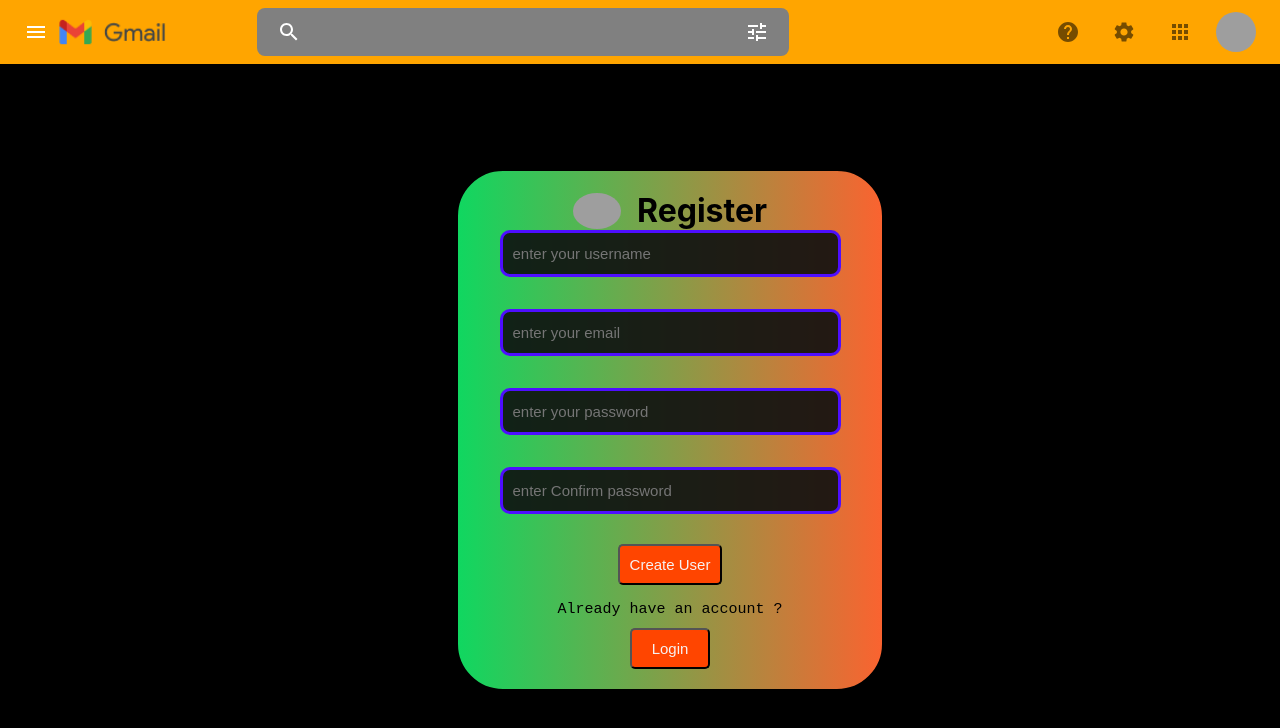
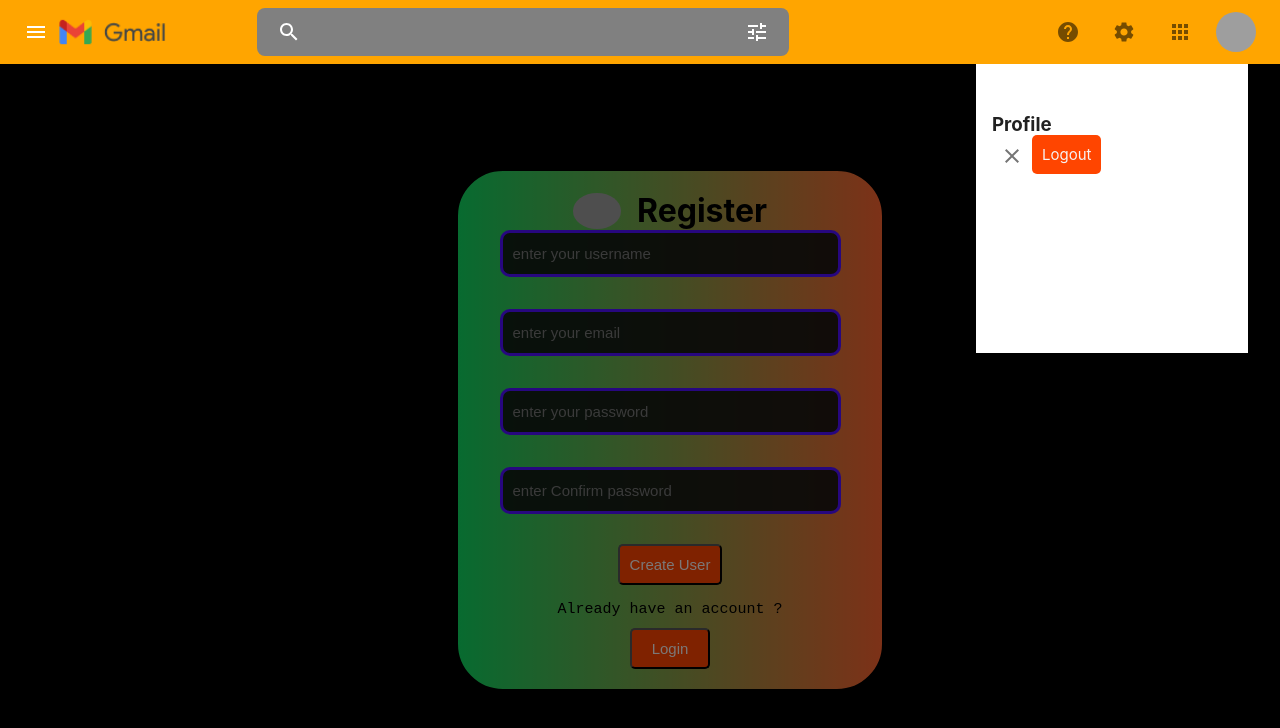
Before and after one commit to Narasimman2067/gmail-clone-app, a React (Create React App) app: page / in a window 1280 px wide. Both pictures are taken after a click on the element 1236 px from the left and 32 px from the top of the page. Shown: the top 728 px of the page. Built offline with nearby package versions, Linux system fonts and the light colour scheme; no server answers; grey boxes are pictures that could not be loaded.

Commit message:
new commit

```diff
--- a/src/components1/Header.js
+++ b/src/components1/Header.js
@@ -1,29 +1,54 @@
-import React from "react";
-import { AppBar, Avatar, Box, IconButton, InputBase, Toolbar,styled} from "@mui/material";
+import React, { useState } from "react";
+import {
+  AppBar,
+  Avatar,
+  Box,
+  Dialog,
+  IconButton,
+  InputBase,
+  Toolbar,
+  styled,
+} from "@mui/material";
 import gmailLogo from "../Assets/Images/gmailLogo.png";
-import MenuIcon from '@mui/icons-material/Menu';
-import TuneIcon from '@mui/icons-material/Tune';
-import SearchIcon from '@mui/icons-material/Search';
+import MenuIcon from "@mui/icons-material/Menu";
+import TuneIcon from "@mui/icons-material/Tune";
+import SearchIcon from "@mui/icons-material/Search";
 import HelpIcon from "@mui/icons-material/Help";
 import SettingsIcon from "@mui/icons-material/Settings";
 import AppsIcon from "@mui/icons-material/Apps";
+import  CloseOutlinedIcon  from '@mui/icons-material/CloseOutlined';
+
+function Header({ toggleDrawer,name}) {
 
 
+const [openDialog,setOPenDialog] =useState(false)
 
-function Header({toggleDrawer}) {
+  const onComposeClick =()=>{
+    setOPenDialog(true);
+  }
+
+
+  // const closeComposeMail =()=>{
+
+  //   setOPenDialog(false)
+  //   }
+
   return (
     <div>
       <StyledAppBar position="fixed">
         <Toolbar>
-
-          <MenuIcon color="actions" onClick={toggleDrawer}/>
-          <img  color="inherit" src={gmailLogo} alt="Logo" style={{marginLeft:10,width:"20rem"}}/>
+          <MenuIcon color="actions" onClick={toggleDrawer} />
+          <img
+            color="inherit"
+            src={gmailLogo}
+            alt="Logo"
+            style={{ marginLeft: 10, width: "20rem" }}
+          />
 
           <SearchWrapper>
-  <SearchIcon/>
-<InputBase sx={{width:"100vw",padding:"0px 5px"}}/>
-<TuneIcon/>
-
+            <SearchIcon />
+            <InputBase sx={{ width: "100vw", padding: "0px 5px" }} />
+            <TuneIcon />
           </SearchWrapper>
 
           <OptionsWrapper>
@@ -36,7 +61,35 @@ function Header({toggleDrawer}) {
             <IconButton>
               <AppsIcon />
             </IconButton>
-<Avatar src="https://encrypted-tbn1.gstatic.com/images?q=tbn:ANd9GcQS3FXn0alyEfNkVm9kWa0yA700XH0i3uV-lJzp7izIK10Ez8mh"></Avatar>
+
+            <Avatar
+
+             onClick={()=>onComposeClick()}
+             open={openDialog}
+             PaperProps={{ sx: dialogStyle }}
+
+             src="https://encrypted-tbn1.gstatic.com/images?q=tbn:ANd9GcQS3FXn0alyEfNkVm9kWa0yA700XH0i3uV-lJzp7izIK10Ez8mh"
+             >
+             </Avatar>
+
+            <Dialog
+             open={openDialog}
+             PaperProps={{ sx: dialogStyle }}>
+
+              <Box>
+              <h3>Profile</h3>
+              <IconButton>
+                <CloseOutlinedIcon
+                 onClick={() => setOPenDialog(false)}
+                />
+                </IconButton>
+
+              <a href="/login"
+
+              >Logout</a>
+              </Box>
+              </Dialog>
+
           </OptionsWrapper>
         </Toolbar>
       </StyledAppBar>
@@ -46,33 +99,44 @@ function Header({toggleDrawer}) {
 
 export default Header;
 
+const StyledAppBar = styled(AppBar)({
+  backgroundColor: "Orange",
+  boxShadow: "none",
+  zIndex: 2000,
+});
 
- const  StyledAppBar =styled(AppBar)({
-  backgroundColor:"Orange",
-  boxShadow:"none",
-  zIndex:2000,
- })
+const SearchWrapper = styled(Box)({
+  backgroundColor: "grey",
+  colorAdjust: "white !important",
+  marginLeft: 80,
 
- const SearchWrapper =styled(Box)({
-backgroundColor:"grey",
-colorAdjust:"white !important",
-marginLeft:80,
-borderRadius:8,
-minWidth:80,
-maxWidth:720,
-height:48,
-alignItems:"center",
-justifyContent:"space-between",
+  borderRadius: 8,
+  minWidth: 80,
+  maxWidth: 720,
+  height: 48,
+  alignItems: "center",
+  justifyContent: "space-between",
+  display: "flex",
+  padding: "0px 20px",
+});
+
+const OptionsWrapper = styled(Box)({
+  width: "100%",
+  display: "flex",
+  justifyContent: "flex-end",
+  gap: "1rem",
+  marginLeft: "10px",
+});
+const dialogStyle = {
+  position:"absolute",
   display:"flex",
-padding:"0px 20px"
-
- })
-
-
-const   OptionsWrapper= styled(Box)({
-width:"100%",
-display:"flex",
-justifyContent:"flex-end",
-gap:"1rem",
-marginLeft:"10px"
-})
+  top:"1px",
+  bottom:"20px !important",
+  right:0,
+  background: "White",
+  boxShadow: "none",
+  padding:"5rem 0rem 0rem 1rem",
+  borderRadius: "10px 10px 0 0",
+  width:"20%",
+  height:"30vh",
+};
--- a/src/components1/SideBarContent.js
+++ b/src/components1/SideBarContent.js
@@ -24,14 +24,12 @@ import VideocamOutlinedIcon from "@mui/icons-material/VideocamOutlined";
 import KeyboardIcon from "@mui/icons-material/Keyboard";
 import SideBarLists1 from "./SideBarLIst1";
 import ComposeMail from "./ComposeMail";
-// import { useDispatch } from "react-redux";
-// import { openSendMessage } from "../../features/mailSlice";
 
 
 
 
 const SideBarContent = () => {
-//   const dispatch = useDispatch();
+
 
 
 
@@ -49,7 +47,6 @@ const onComposeClick =()=>{
       variant="contained"
       startIcon={<CreateOutlinedIcon />}
       className="compose-btn1"
-    //   sx={{background:" #2684d1"}}
       onClick={()=>onComposeClick()}
 
 
```
Lines whose indentation alone changed are shown as unchanged.
